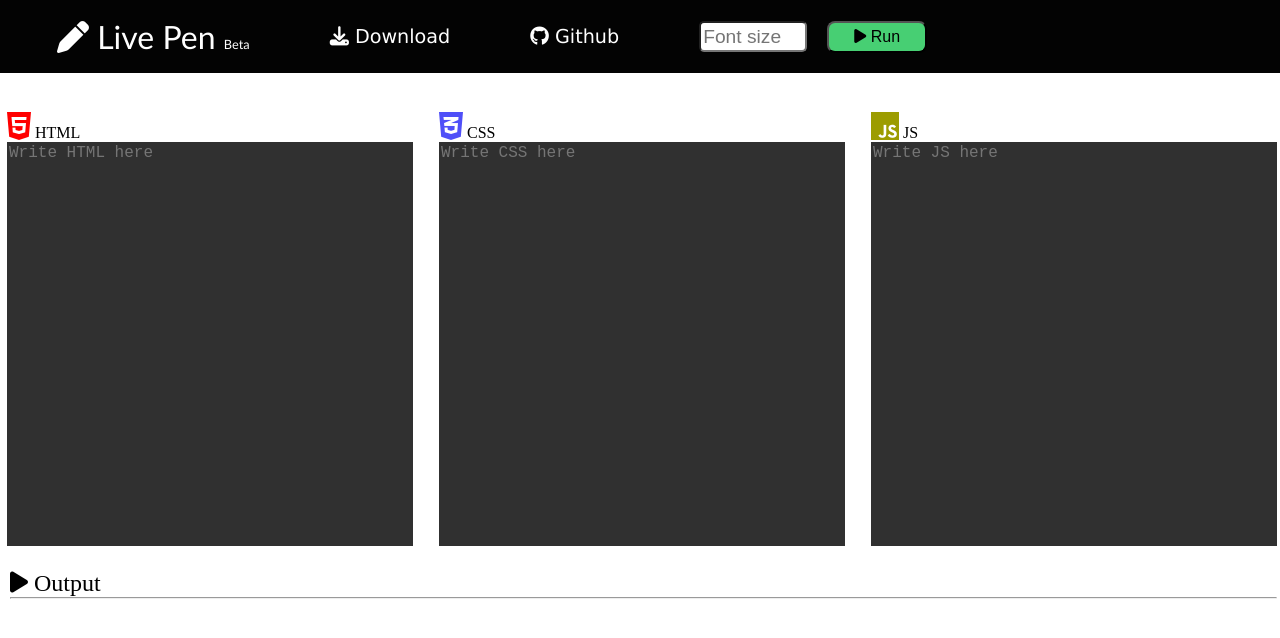
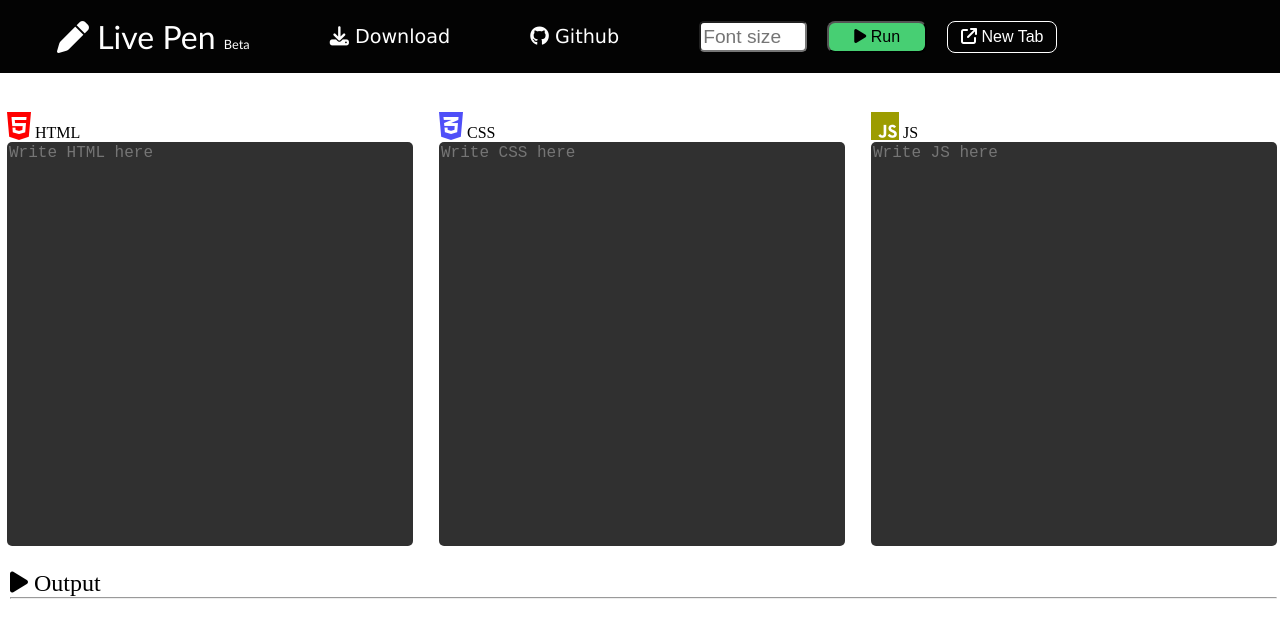
Before and after one commit to ronitsharma03/text-editor, a plain HTML site: page frontend/index.html in a window 1280 px wide. Shown: the top 638 px of the page. Drawn offline with Linux system fonts and the light colour scheme.

Commit message:
Added new tab button and modified UI

```diff
--- a/frontend/index.html
+++ b/frontend/index.html
@@ -19,7 +19,7 @@
             <div class="buttons-div">
                 <input placeholder="Font size" id="font-size" onchange="changeFontSize()" type="number" min="16" max="22">
                 <button class="btn-1 btn" onclick="run()"><i class="fa-solid fa-play"></i> Run</button>
-
+                <button class="btn-2"><i class="fa-solid fa-arrow-up-right-from-square"></i> New Tab</button>
             </div>
         </ul>
     </nav>
--- a/frontend/style.css
+++ b/frontend/style.css
@@ -66,6 +66,7 @@
     border: none;
     outline: none;
     background-color: #303030;
+    border-radius: 5px;
     color: #fff;
     font-size: large;
     /* overflow-y: hidden; */
@@ -142,10 +143,23 @@
 .btn-1:hover{
     background-color: #2e8349;
     color: #fff;
+    transition: 0.3s ease all;
+
 }
 .btn-2{
-    width: 130px;
+    width: 110px;
     font-size: 1rem;
+    background: transparent;
+    outline: none;
+    color: #fff;
+    border: 1px solid #fff;
+    padding: 6px;
+    border-radius: 8px;
+}
+.btn-2:hover{
+    background-color: #fff;
+    color: #030303;
+    transition: 0.3s ease all;
 }
 .footer{
     height: 300px;
```
